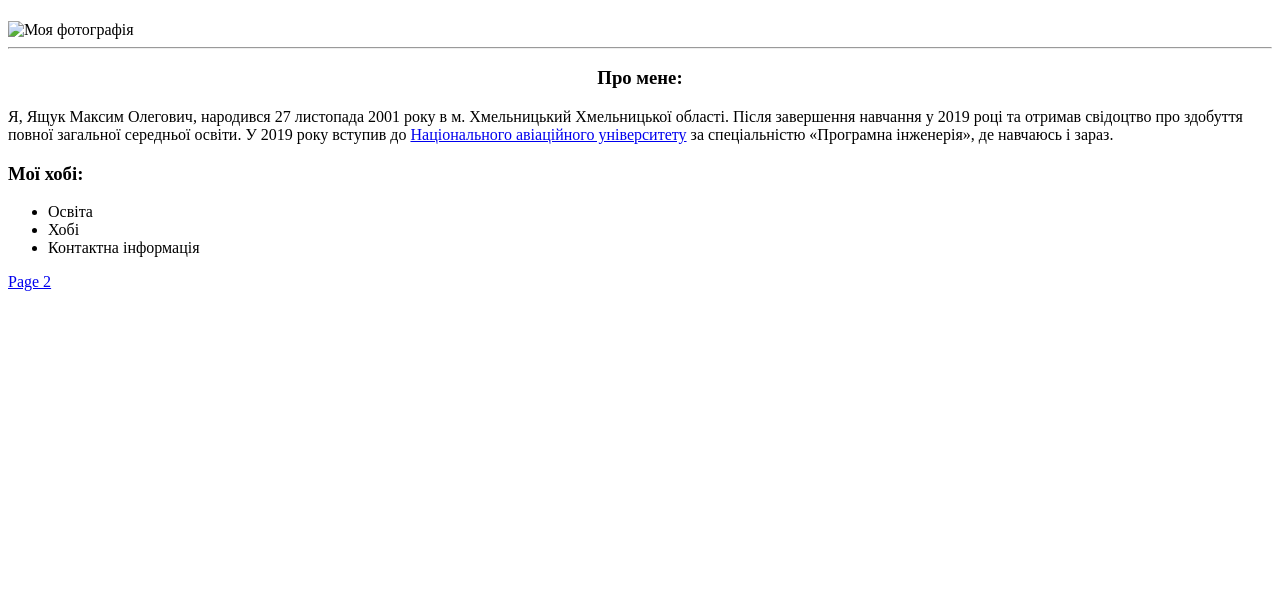
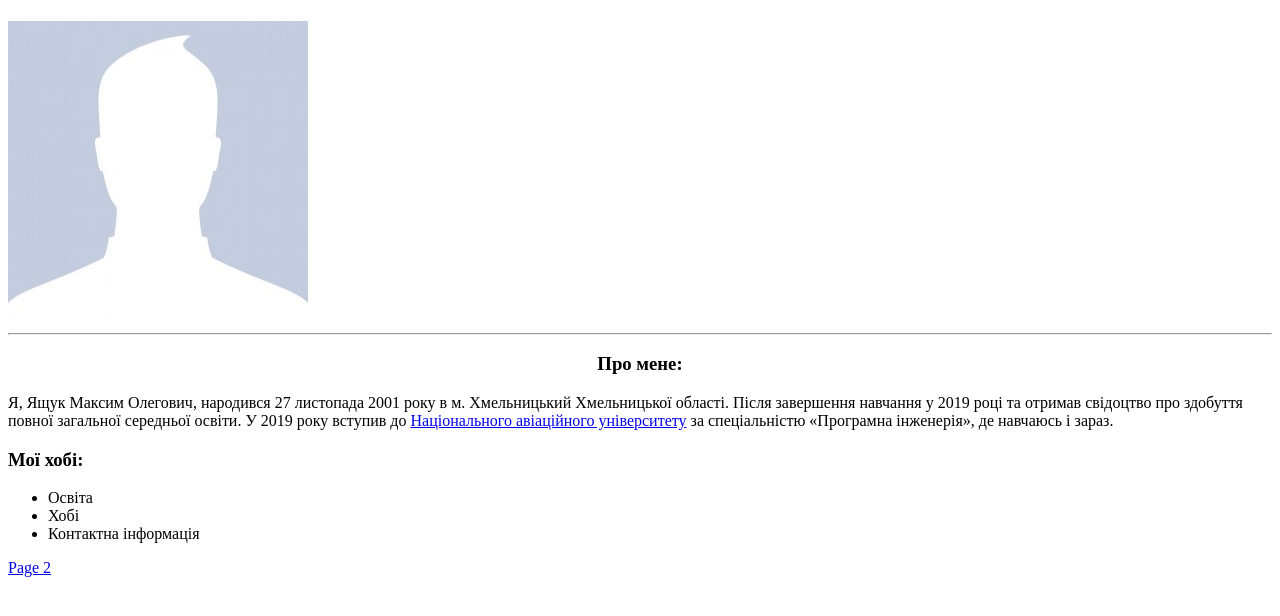
Before and after one commit to iWLU/WebDev, a plain HTML site: page index.html in a window 1280 px wide. Shown: the part 106-722 px from the top of the page. Drawn offline with Linux system fonts and the light colour scheme.

Commit message:
Update index.html

```diff
--- a/index.html
+++ b/index.html
@@ -7,7 +7,7 @@
   <body>
     <h3 align="center">Персональна сторінка</h3>
     <h1 align="center"><strong>Ящука ℳаксима</strong></h1>
-    <img src="img/photo.jpg" alt="Моя фотографія" aling="right"><br>
+    <img src="photo.jpg" alt="Моя фотографія" aling="right"><br>
     <hr>
     <h3 align="center">Про мене:</h3>
 <p> Я, Ящук Максим Олегович, народився 27 листопада 2001 року в м. Хмельницький
```
